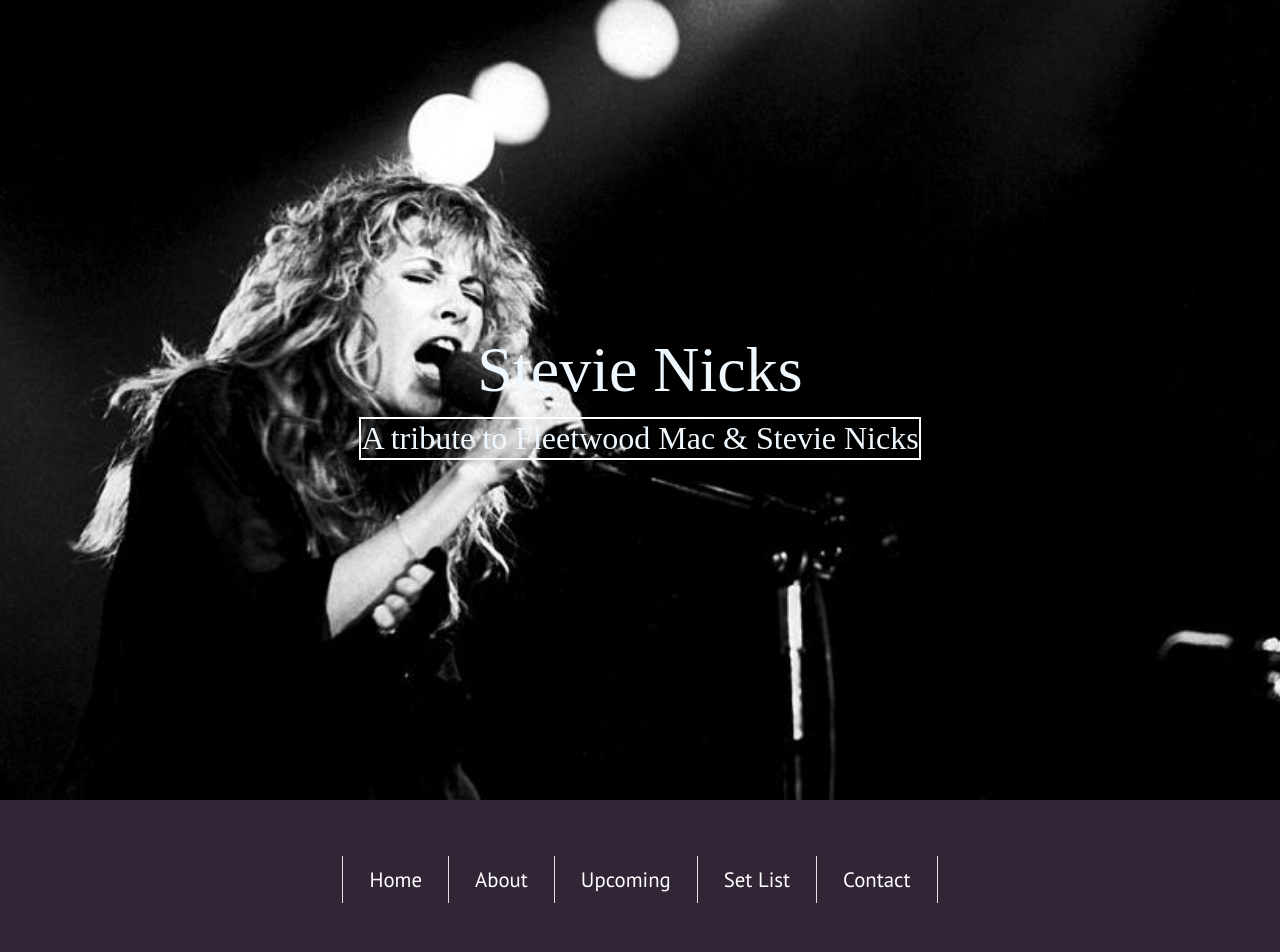
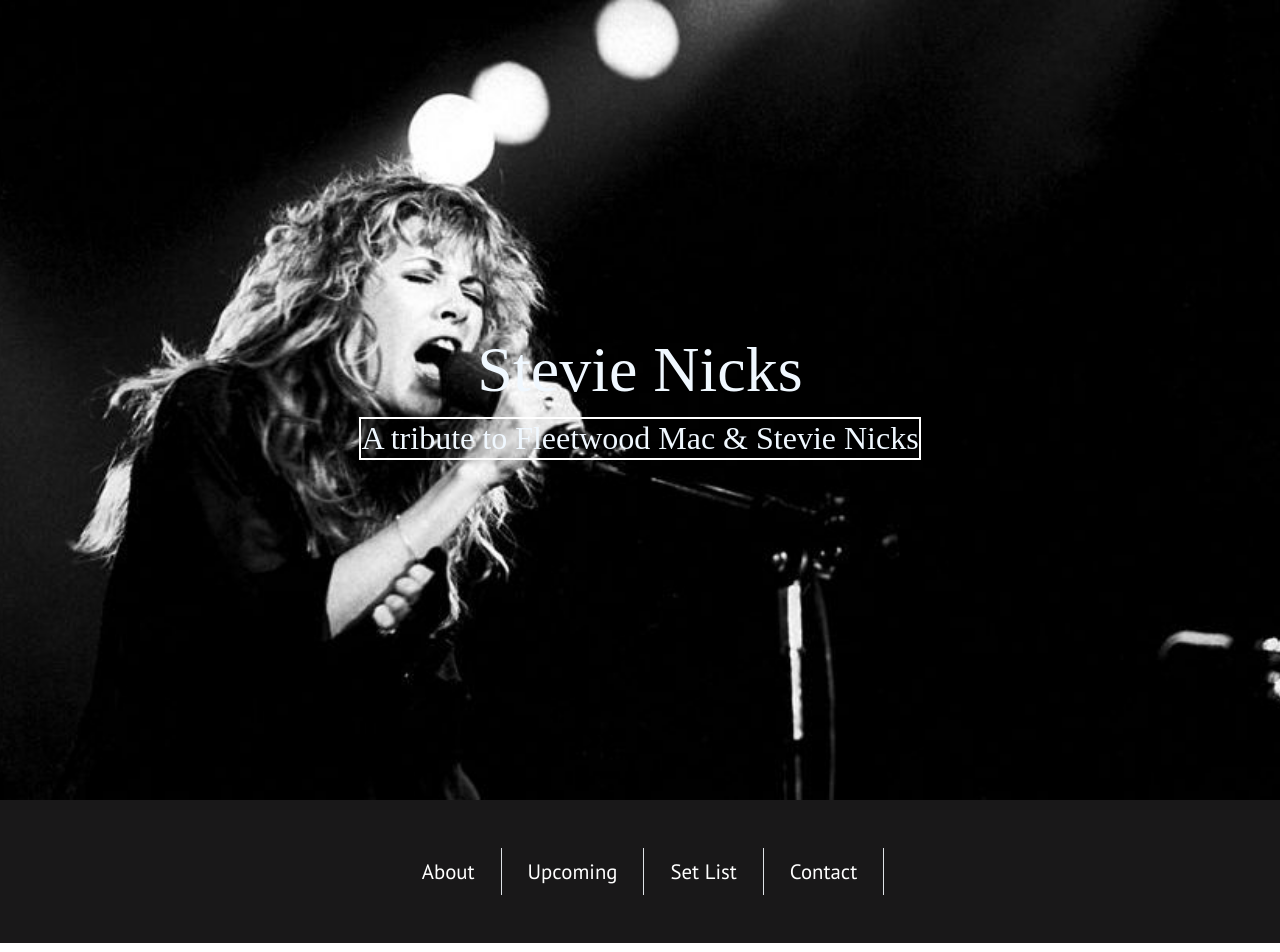
Before and after one commit to JaanSangha/anna-portfolio, a React (Create React App) app: page / in a window 1280 px wide. Shown: the top 952 px of the page. Built offline with nearby package versions, Linux system fonts and the light colour scheme; a web font is replaced by a local one.

Commit message:
adjusted navbar format

```diff
--- a/public/styles.css
+++ b/public/styles.css
@@ -26,8 +26,7 @@
   }
 
   .navbar {
-    background-color: rgb(50, 38, 54);
-    height:min-content;
+    background-color: rgb(25, 24, 25);
   }
 
   .navbar .nav .nav-link {
--- a/src/components/Navbar.jsx
+++ b/src/components/Navbar.jsx
@@ -2,18 +2,13 @@
 
 function Navbar() {
     return(
-        <div className="navbar">
-            <div class="container">
-                <div class="d-flex justify-content-center py-5 col-12">
+        <div className="navbar d-flex justify-content-center py-5 col-12">
                     <ul class="nav nav-pills">
-                        <li class="nav-item border-end border-start"><a href="#top" class="nav-link" aria-current="page">Home</a></li>
                         <li class="nav-item border-end"><a href="#top" class="nav-link">About</a></li>
                         <li class="nav-item border-end"><a href="#top" class="nav-link">Upcoming</a></li>
                         <li class="nav-item border-end"><a href="#top" class="nav-link">Set List</a></li>
                         <li class="nav-item border-end"><a href="#top" class="nav-link">Contact</a></li>
                     </ul>
-                </div>
-            </div>
         </div>
     );
 }
```
